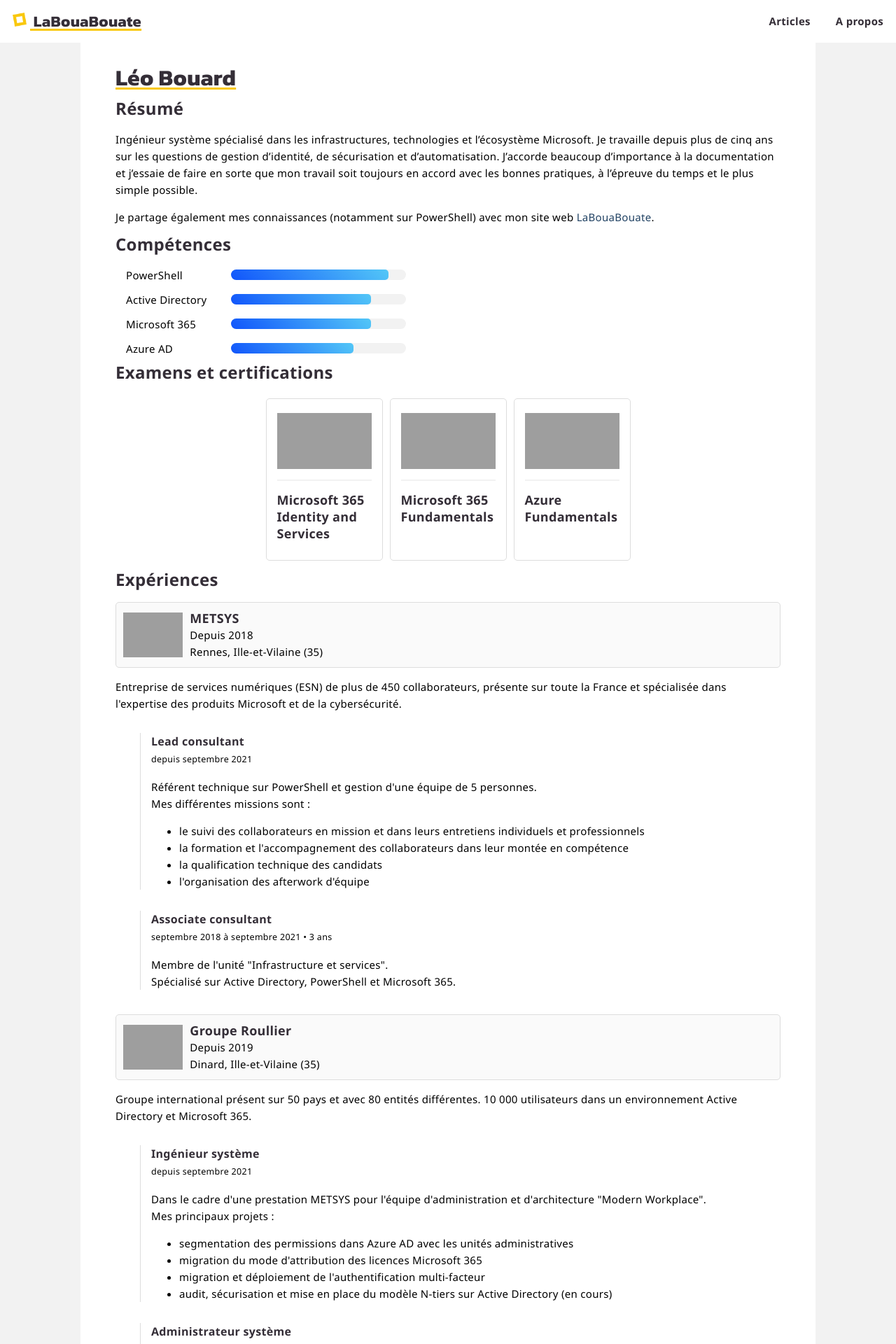
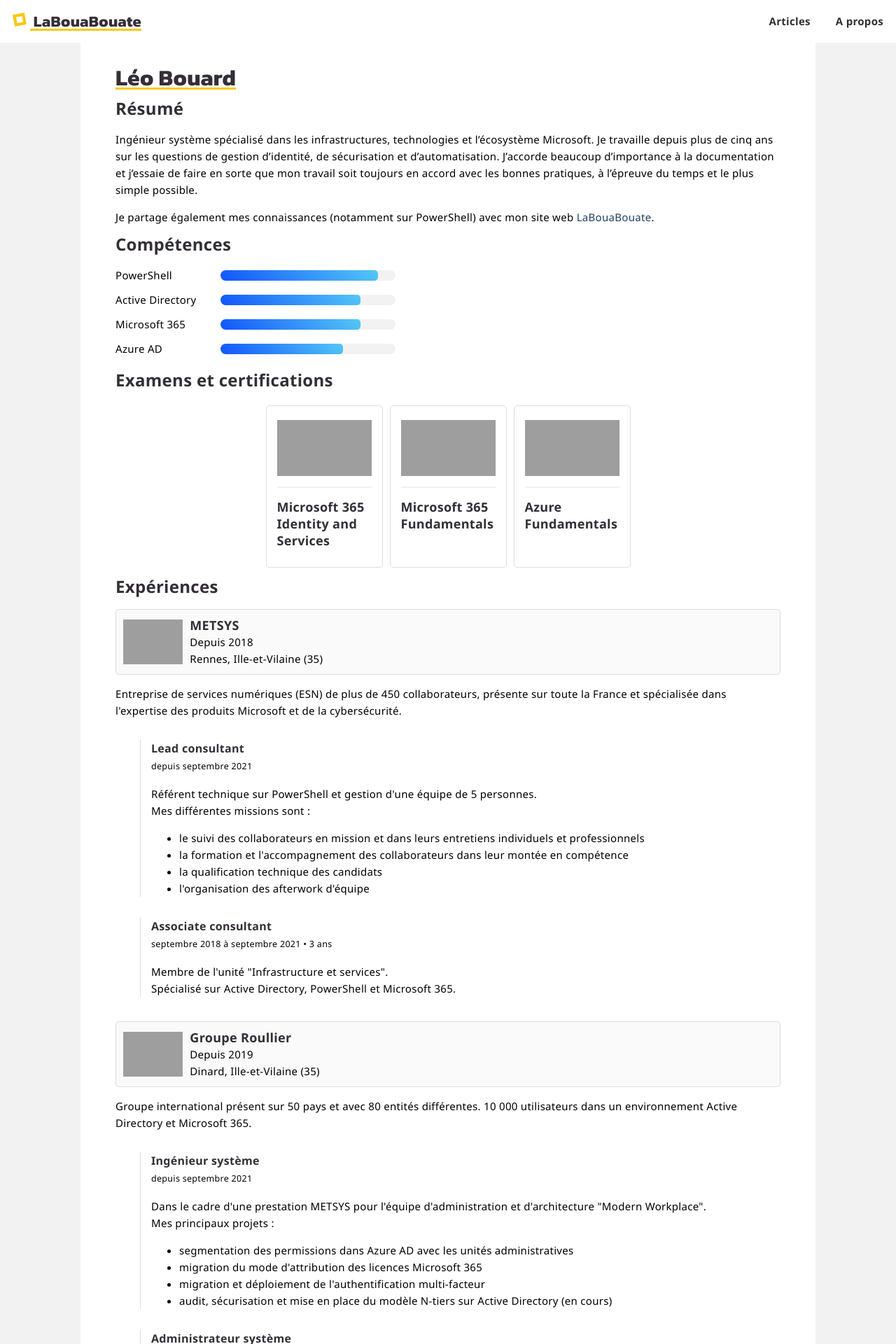
Before and after one commit to leobouard/leobouard.github.io, a Jekyll site: the page built from cv.md, in a window 1280 px wide. Shown: the top 1920 px of the page at 70% size. Built offline with Jekyll 4.4.1, drawn with Linux system fonts in a browser that asks for light colours; some web fonts are replaced; grey boxes are pictures that could not be loaded.

Commit message:
Réduction des marges

```diff
--- a/assets/css/cv.scss
+++ b/assets/css/cv.scss
@@ -61,9 +61,9 @@
 }
 
 .skill {
-    margin: 10px;
+    margin: 10px 0px;
     display: flex;
-    padding: 5px;
+    padding: 5px 0px;
 }
 
 .skill > span {
--- a/cv.md
+++ b/cv.md
@@ -15,7 +15,7 @@
 
 ## Compétences
 
-<div>
+<div style="margin: 20px 0px;">
     <div class="skill">
         <span>PowerShell</span>
         <div class="progressBar">
```
